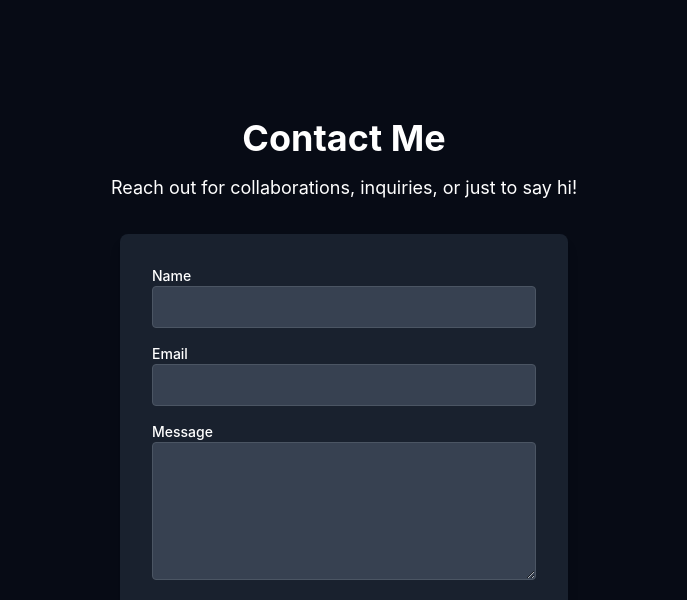
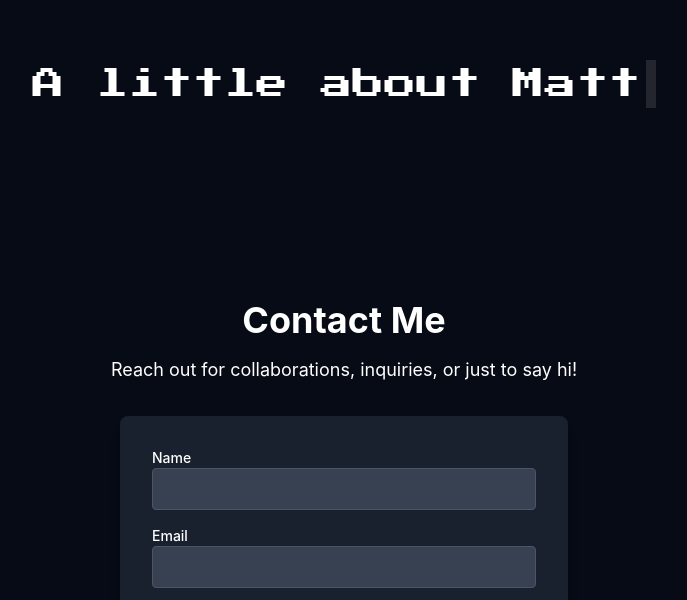
Before and after one commit to Mavalfelly/profile, a React (Vite) app: page / in a window 1280 px wide. Shown: the part 852-1452 px from the top of the page, without its empty margins (296-983 px from the left). Built offline with nearby package versions, Linux system fonts and the light colour scheme.

Commit message:
typer and collors

```diff
--- a/index.html
+++ b/index.html
@@ -2,7 +2,7 @@
 <html lang="en">
   <head>
     <meta charset="UTF-8" />
-    <link rel="icon" type="image/svg+xml" href="/vite.svg" />
+    <link href="https://fonts.googleapis.com/css2?family=Press+Start+2P&display=swap" rel="stylesheet">
     <meta name="viewport" content="width=device-width, initial-scale=1.0" />
     <title>Matthew's Portfolio</title>
     <script type="module" src="https://cdn.jsdelivr.net/npm/ionicons@5.5.2/dist/ionicons/ionicons.esm.js"></script>
--- a/src/App.tsx
+++ b/src/App.tsx
@@ -4,11 +4,12 @@ import Land from './components/Landing Page/land'
 import Nav from './components/Nav/nav'
 import Footer from './components/Footer/foot'
 import { ContactUs } from './components/Contact/Contact'
+import Typer from './components/AbMe/typer'
 
 function App() {
   return (
     <>
-      <header className="relative z-10">
+      <header className="relative z-10 bg-custom-bg">
         <Nav />
       </header>
       <section className="landing-section relative h-screen">
@@ -17,9 +18,19 @@ function App() {
           <Land />
         </div>
       </section>
-      <main className="bg-slate-900">
+      <section className="bg-custom-bg bg-opacity-50 py-16">
+        <div className="max-w-4xl mx-auto text-center  text-white">
+          <Typer
+            phrases={['A little about Matt', 'Forever a learner']}
+            speed={150} // Typing speed
+            deleteSpeed={100} // Deleting speed
+            displayTime={4000} // Time to display each phrase before deleting
+          />
+        </div>
+      </section>
+      <section className="bg-slate-900">
         <ContactUs />
-      </main>
+      </section>
       <footer>
         <Footer />
       </footer>
--- /dev/null
+++ b/src/components/AbMe/typer.css
@@ -0,0 +1,32 @@
+.typewriter-text {
+    font-family: 'Press Start 2P', cursive;
+    font-size: 32px;
+    color: #fff;
+    display: inline-block;
+    white-space: nowrap;
+    overflow: hidden;
+  }
+
+  .cursor {
+    display: inline-block;
+    width: 10px;
+    background-color: #fff;
+    margin-left: 5px;
+    animation: blink 0.8s infinite;
+  }
+
+  @keyframes blink {
+    0% {
+      opacity: 1;
+    }
+    50% {
+      opacity: 0;
+    }
+    100% {
+      opacity: 1;
+    }
+  }
+
+  .typewriter-text {
+    transition: width 0.3s ease-in-out;
+  }
--- /dev/null
+++ b/src/components/AbMe/typer.tsx
@@ -0,0 +1,59 @@
+import React, { useState, useEffect, useRef } from 'react';
+import "../AbMe/typer.css"
+
+interface TypewriterProps {
+  phrases: string[];
+  speed: number;
+  deleteSpeed: number;
+  displayTime: number;
+}
+
+const Typer: React.FC<TypewriterProps> = ({ phrases, speed, deleteSpeed, displayTime }) => {
+  const [text, setText] = useState<string>('');
+  const [phraseIndex, setPhraseIndex] = useState<number>(0);
+  const [isDeleting, setIsDeleting] = useState<boolean>(false);
+  const [isTyping, setIsTyping] = useState<boolean>(true); // Start with typing mode
+
+  // Use ref to track the current length of the text being typed
+  const currentTextLength = useRef<number>(0);
+
+  useEffect(() => {
+    const phrase = phrases[phraseIndex];
+    let timer: ReturnType<typeof setTimeout>;
+
+    if (isTyping) {
+      // Typing effect
+      timer = setTimeout(() => {
+        const nextText = phrase.slice(0, currentTextLength.current + 1);
+        setText(nextText);
+        currentTextLength.current++;
+
+        if (currentTextLength.current === phrase.length) {
+          setIsTyping(false);
+          setTimeout(() => {
+            setIsDeleting(true);
+          }, displayTime); // Wait before starting to delete
+        }
+      }, speed);
+    } else if (isDeleting) {
+      // Deleting effect
+      timer = setTimeout(() => {
+        const nextText = text.slice(0, text.length - 1);
+        setText(nextText);
+
+        if (nextText.length === 0) {
+          setIsDeleting(false);
+          setPhraseIndex((prevIndex) => (prevIndex + 1) % phrases.length); // Move to the next phrase
+          setIsTyping(true); // Start typing the next phrase
+          currentTextLength.current = 0; // Reset the text length for the next phrase
+        }
+      }, deleteSpeed);
+    }
+
+    return () => clearTimeout(timer);
+  }, [text, isTyping, isDeleting, phraseIndex, phrases, speed, deleteSpeed, displayTime]);
+
+  return <span className="typewriter-text ">{text}<span className="cursor">|</span></span>;
+};
+
+export default Typer;
--- a/src/components/Nav/nav.tsx
+++ b/src/components/Nav/nav.tsx
@@ -1,9 +1,9 @@
 const Nav = () =>{
     return(
         <>
-            <div className="flex justify-between m-3">
-                <a href="#localhost:5173" className="pl-2">MJF</a>
-                <div id="r" className="flex justify-end content-evenly">
+            <div className="flex justify-between  bg-custom-bg">
+                <a href="#landing-page" className="pl-2 m-3">MJF</a>
+                <div id="r" className="flex justify-end content-evenly m-3">
                     <a href="#about_me" className="pr-5">About Me</a>
                     <a href="#view_work" className="pr-5">View My Work</a>
                     <a href="#contact_me" className="pr-5">Contact Me</a>
--- a/tailwind.config.js
+++ b/tailwind.config.js
@@ -15,7 +15,8 @@ module.exports = {
       colors: {
         primary: '#ff5722',
         secondary: '#009688',
-        greybg: '#1a1919'
+        greybg: '#1a1919',
+        'custom-bg': 'rgba(7,11,21,255)',
       },
       spacing: {
         '128': '32rem',
```
